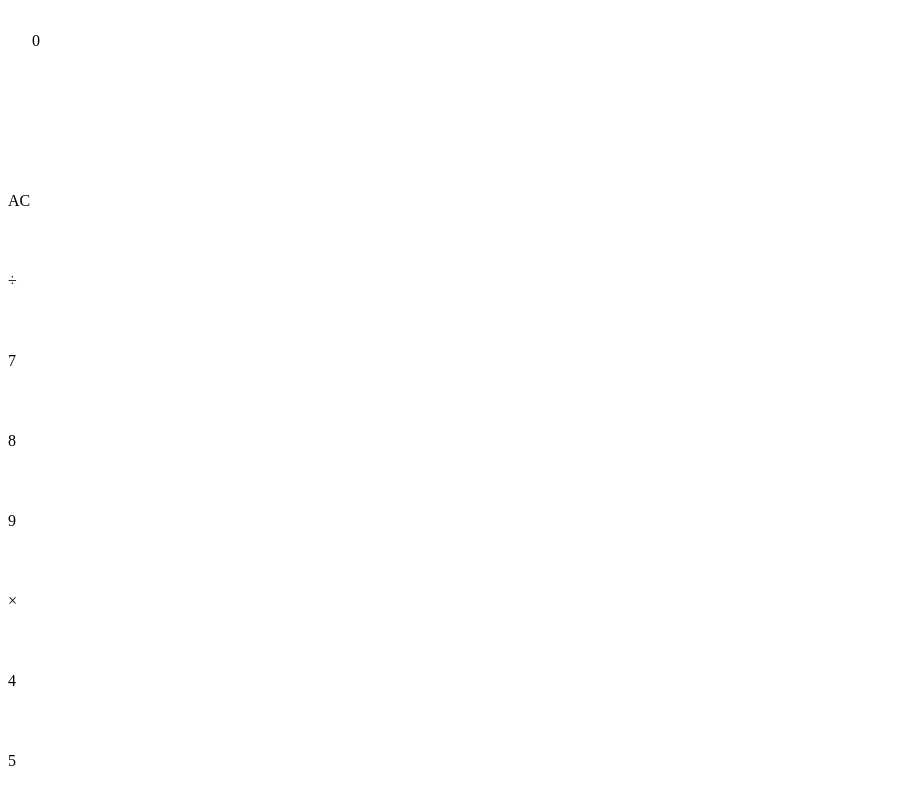
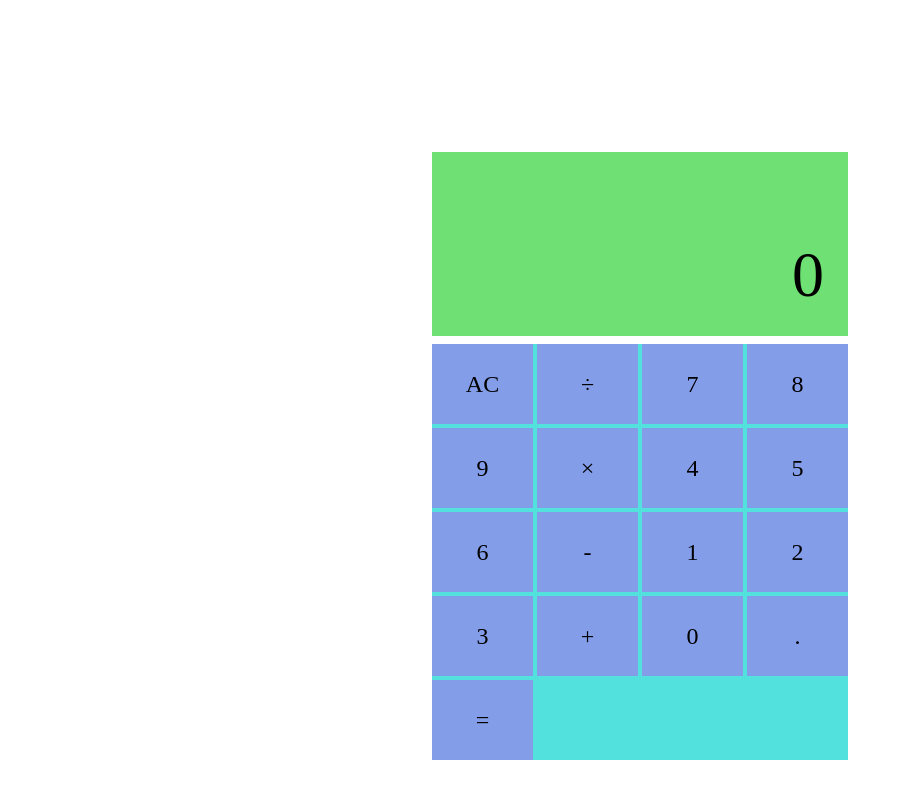
Before and after one commit to Likelion-at-SMWU-14th/ChoiJiWoo, a React (Vite) app in the folder week1-5/: page / in a window 1280 px wide. Shown: the top 800 px of the page, without its empty margins (0-903 px from the left). Built offline with nearby package versions, Linux system fonts and the light colour scheme.

Commit message:
style: 계산기 버튼 영역에 4열 그리드 적용

```diff
--- a/week1-5/src/styles/Calculator.Styled.js
+++ b/week1-5/src/styles/Calculator.Styled.js
@@ -2,21 +2,54 @@ import styled from "styled-components";
 
 export const Page = styled.main`
     min-height: 100vh;
+
+    display: flex;
+    justify-content: center;
+    align-items: center;
+
+    padding: 3rem 1.5rem
 `;
 
 export const CalculatorPanel = styled.section`
     width: 100%;
+    max-width: 26rem;
+
+    display: flex;
+    flex-direction: column;
+    gap: 0.5rem;
+
+    padding: 1rem;
+
 `;
 
 export const Display = styled.div`
     min-height: 8.5rem;
     padding:1.5rem;
+
+    display: flex;
+    justify-content: flex-end;
+    align-items: flex-end;
+
+    padding: 1.5rem;
+    font-size: 4rem;
+    background-color: #6fe073;
 `;
 
 export const ButtonGrid = styled.div`
     width: 100%;
+    display: grid;
+    grid-template-columns: repeat(4, 1fr);
+    gap: 0.25rem;
+    background-color: #53e1de;
 `;
 
 export const TemporaryButton = styled.div`
     min-height: 5rem;
+
+    display: flex;
+    justify-content: center;
+    align-items: center;
+
+    font-size: 1.5rem;
+    background-color: #839de9;
 `;
```
